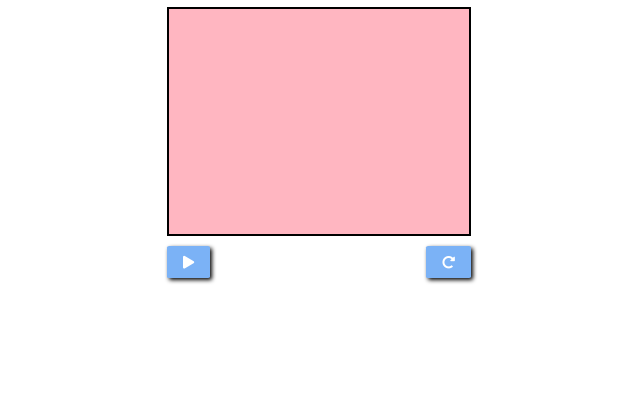
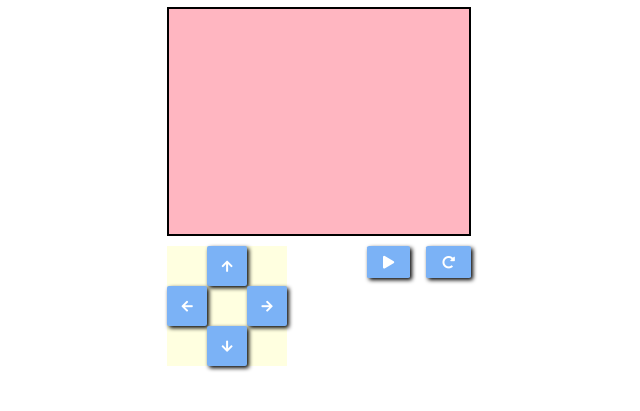
Before and after one commit to caffeinated-pixels/snake-game, a website: page src/index.html in a window 1280 px wide. Shown: the part 79-490 px from the top of the page, without its empty margins (321-961 px from the left). Drawn offline with Linux system fonts and the light colour scheme.

Commit message:
added in d-pad btns

```diff
--- a/src/index.html
+++ b/src/index.html
@@ -29,10 +29,35 @@
       <div class="grid"></div>
 
       <div class="btn-container">
-        <button id="start" class="button"><i class="fas fa-play"></i></button>
-        <button id="reset" class="button">
-          <i class="fas fa-redo-alt"></i>
-        </button>
+        <div class="d-pad-container">
+          <div class="btn-row1">
+            <button id="up" class="button d-btn">
+              <i class="fas fa-arrow-up"></i>
+            </button>
+          </div>
+
+          <div class="btn-row2">
+            <button id="left" class="button d-btn">
+              <i class="fas fa-arrow-left"></i>
+            </button>
+            <button id="right" class="button d-btn">
+              <i class="fas fa-arrow-right"></i>
+            </button>
+          </div>
+
+          <div class="btn-row3">
+            <button id="down" class="button d-btn">
+              <i class="fas fa-arrow-down"></i>
+            </button>
+          </div>
+        </div>
+
+        <div class="game-btns">
+          <button id="start" class="button"><i class="fas fa-play"></i></button>
+          <button id="reset" class="button">
+            <i class="fas fa-redo-alt"></i>
+          </button>
+        </div>
       </div>
     </main>
 
--- a/src/styles/main.scss
+++ b/src/styles/main.scss
@@ -99,3 +99,24 @@ body {
   background-color: gray;
   outline-style: none;
 }
+
+.d-pad-container {
+  background-color: lightyellow;
+  width: 120px;
+}
+
+.btn-row1, .btn-row3 {
+  display: flex;
+  justify-content: center;
+}
+
+.btn-row2 {
+  display: flex;
+  justify-content: space-between;
+}
+
+.d-btn {
+  width: 40px;
+  height: 40px;
+  padding: 0;
+}
```
Also changed, not shown: src/styles/main.css, src/styles/main.min.css.
